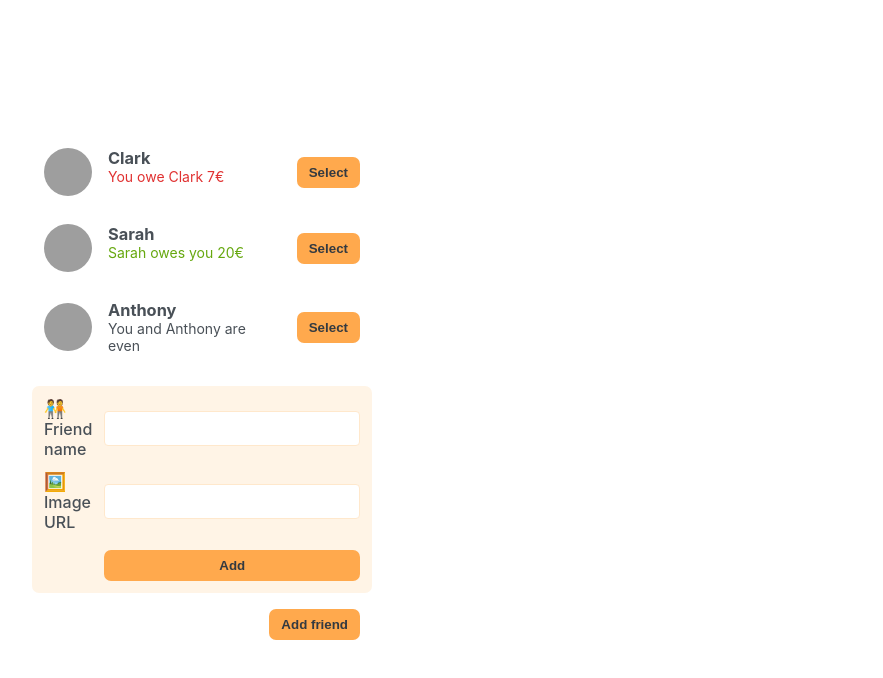
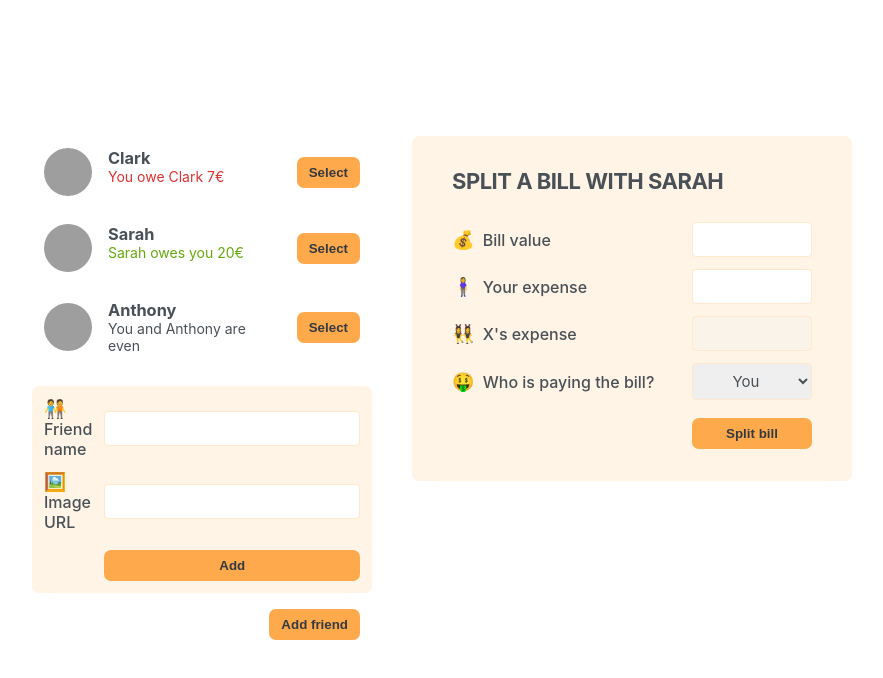
Before and after one commit to SenseiZarkoDukic/eat-n-split, a React (Create React App) app: page / in a window 1280 px wide. Shown: the top 678 px of the page, without its empty margins (198-1081 px from the left). Built offline with nearby package versions, Linux system fonts and the light colour scheme; grey boxes are pictures that could not be loaded.

Commit message:
Created static component FormSplitBill

```diff
--- a/src/App.js
+++ b/src/App.js
@@ -28,6 +28,7 @@
         <FormAddFriend />
         <Button>Add friend</Button>
       </div>
+      <FormSplitBill />
     </div>
   );
 }
@@ -37,12 +38,13 @@
     <div>
       <ul>
         {data &&
-          data.map((f) => (
+          data.map((friend) => (
             <Friend
-              key={f.id}
-              name={f.name}
-              src={f.image}
-              balance={f.balance}
+              key={friend.id}
+              name={friend.name}
+              src={friend.image}
+              balance={friend.balance}
+              friend={friend}
             />
           ))}
       </ul>
@@ -87,3 +89,24 @@
     </form>
   );
 }
+
+function FormSplitBill(friend) {
+  return (
+    <form className="form-split-bill">
+      <h2>SPLIT A BILL WITH SARAH</h2>
+      <label>💰 Bill value</label>
+      <input type="text" />
+      <label>🧍‍♀️ Your expense</label>
+      <input type="text" />
+
+      <label>👯‍♀️ X's expense</label>
+      <input type="text" disabled />
+      <label>🤑 Who is paying the bill?</label>
+      <select>
+        <option value="user">You</option>
+        <option value="friend">X</option>
+      </select>
+      <Button>Split bill</Button>
+    </form>
+  );
+}
```
